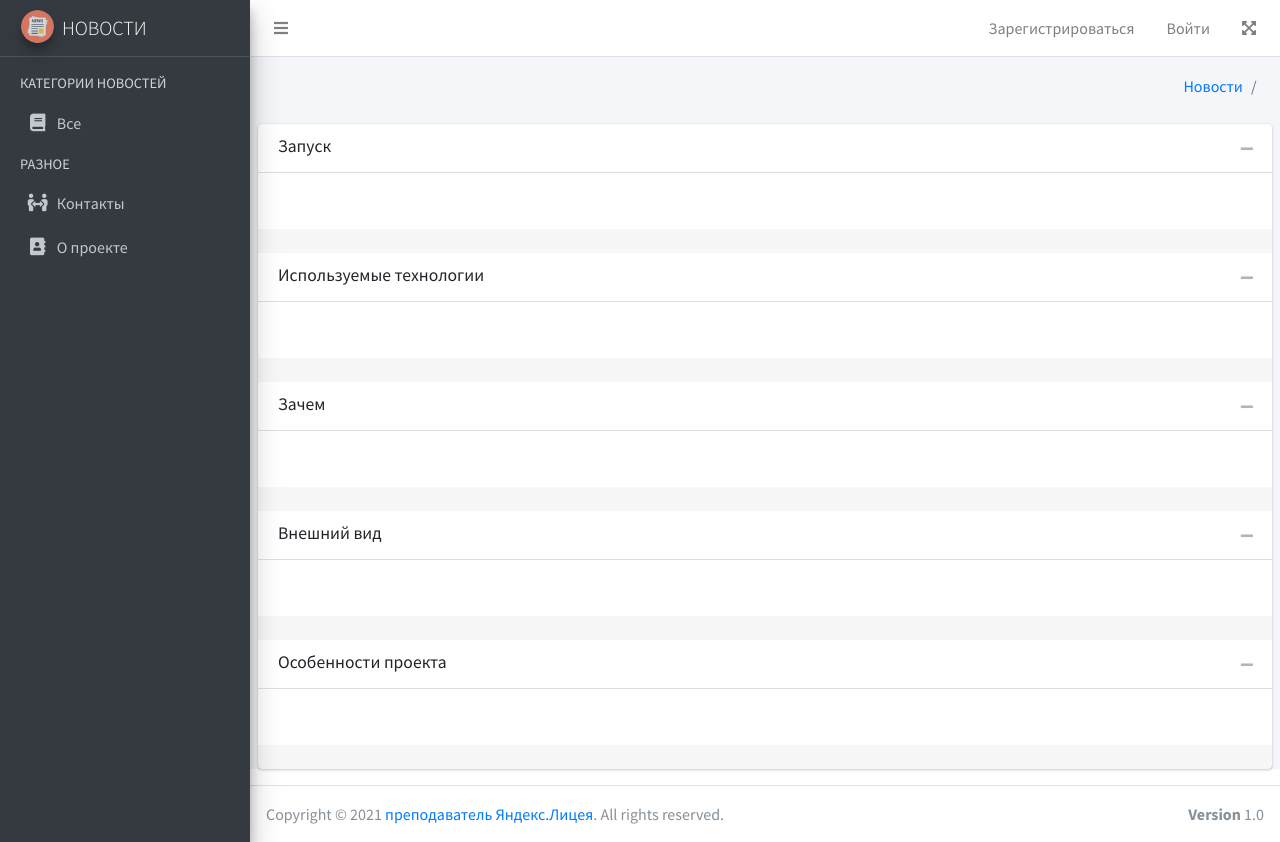
After one commit to sersad/web-flask, a Flask app: template templates/about.html in a window 1280 px wide. The commit adds this page. Run offline with Flask 2, Linux system fonts and the light colour scheme; the template is opened without the code that fills it, so the values that code supplies are empty; parts of the project's set-up code (start-up, migrations or seed data) failed here and were passed over; some libraries are stand-ins or nearby versions.

Commit message:
add about contacts error 404 403 readme
 fix users

```diff
--- a/main.py
+++ b/main.py
@@ -55,6 +55,7 @@ app.config['PERMANENT_SESSION_LIFETIME'] = datetime.timedelta(days=1)
 
 logging.basicConfig(level=logging.WARNING)
 
+
 @login_manager.user_loader
 def load_user(user_id):
     """
@@ -74,11 +75,11 @@ def index(category_id: int = 0):
     else:
         news = db_sess.query(News).order_by(News.created_date.desc()).all()
 
-    category = db_sess.query(Category).all()
+    categories = db_sess.query(Category).all()
     if not category_id:
         title = "Последние новости"
     else:
-        title,  = [i.name for i in category if i.id == category_id]
+        title,  = [i.name for i in categories if i.id == category_id]
     if form.validate_on_submit():
         comment = Comments(content=form.content.data,
                            users_id=current_user.id,
@@ -90,7 +91,7 @@ def index(category_id: int = 0):
     return render_template("index.html",
                            news=news,
                            form=form,
-                           category=category,
+                           category=categories,
                            title=title)
 
 
@@ -157,6 +158,7 @@ def logout():
 def add_news():
     form = NewsForm()
     db_sess = db_session.create_session()
+    categories = db_sess.query(Category).all()
     category = [(i.id, i.name) for i in db_sess.query(Category).all()]
     form.category.choices = category
     if form.validate_on_submit():
@@ -173,15 +175,17 @@ def add_news():
     return render_template('news.html',
                            title='Добавление новости',
                            form=form,
-                           category=category)
+                           category=categories)
 
 
 @app.route('/news/<int:id_>', methods=['GET', 'POST'])
 @login_required
 def edit_news(id_):
     form = NewsForm()
+    db_sess = db_session.create_session()
+    categories = db_sess.query(Category).all()
     if request.method == "GET":
-        db_sess = db_session.create_session()
+
         news = db_sess.query(News).filter(News.id == id_,
                                           News.user == current_user
                                           ).first()
@@ -206,6 +210,7 @@ def edit_news(id_):
             abort(404)
     return render_template('news.html',
                            title='Редактирование новости',
+                           category=categories,
                            form=form)
 
 
@@ -226,8 +231,9 @@ def news_delete(id_):
 @login_required
 def add_category():
     form = CategoryForm()
+    db_sess = db_session.create_session()
+    categories = db_sess.query(Category).all()
     if form.validate_on_submit():
-        db_sess = db_session.create_session()
         category = Category()
         category.name = form.name.data
         db_sess.add(category)
@@ -235,6 +241,7 @@ def add_category():
         return redirect('/')
     return render_template('category.html',
                            title='Добавление Категории',
+                           category=categories,
                            form=form)
 
 
@@ -242,8 +249,9 @@ def add_category():
 @login_required
 def category_edit(id_: int):
     form = CategoryForm()
+    db_sess = db_session.create_session()
+    categories = db_sess.query(Category).all()
     if request.method == "GET":
-        db_sess = db_session.create_session()
         category = db_sess.query(Category).filter(Category.id == id_).first()
         if category and current_user.user_type_id == 1:
             form.category_id.data = category.id
@@ -251,7 +259,6 @@ def category_edit(id_: int):
         else:
             abort(404)
     if form.validate_on_submit():
-        db_sess = db_session.create_session()
         category = db_sess.query(Category).filter(Category.id == id_).first()
         if category and current_user.user_type_id == 1:
             category.name = form.name.data
@@ -261,6 +268,7 @@ def category_edit(id_: int):
             abort(404)
     return render_template('category.html',
                            title='Редактирование категорий',
+                           category=categories,
                            form=form)
 
 
@@ -279,20 +287,23 @@ def category_delete(id_: int):
 
 @app.route('/categories', methods=['GET', 'POST'])
 @login_required
-def categories():
+def categories_all():
     db_sess = db_session.create_session()
-    category = db_sess.query(Category).all()
+    categories = db_sess.query(Category).all()
     return render_template('categories.html',
                            title='Просмотр категорий',
-                           categories=category)
+                           category=categories)
+
 
 @app.route('/users', methods=['GET', 'POST'])
 @login_required
 def all_users():
     db_sess = db_session.create_session()
     users = db_sess.query(Users).all()
+    categories = db_sess.query(Category).all()
     return render_template('users.html',
                            title='Просмотр пользователей',
+                           category=categories,
                            users=users)
 
 
@@ -304,6 +315,8 @@ def user_delete(id_: int):
     if user == current_user:
         abort(403)
     elif user and current_user.user_type_id == 1:
+        if user.user_type_id == 1 and len(db_sess.query(Users).filter(Users.user_type_id == 1).all()) < 2:
+            abort(403)
         db_sess.delete(user)
         db_sess.commit()
     else:
@@ -350,17 +363,47 @@ def user_edit(id_: int):
                            form=form)
 
 
+@app.route('/contacts')
+def contacts():
+    db_sess = db_session.create_session()
+    category = db_sess.query(Category).all()
+    return render_template('contacts.html',
+                           title='Контактная информация',
+                           category=category)
+
+
+@app.route('/about')
+def about():
+    db_sess = db_session.create_session()
+    category = db_sess.query(Category).all()
+    return render_template('about.html',
+                           title='О проекте',
+                           category=category)
+
+
 @app.errorhandler(CSRFError)
 def csrf_error(reason):
     return render_template('error.html', reason=reason)
 
 
 @app.errorhandler(404)
-def not_found(error):
-    """при передаче неправильного параметра ответ от сервера будет приходить в формате JSON,
-    и клиентское приложение не будет падать
-    """
-    return make_response(jsonify({'error': 'Not found'}), 404)
+def error_404(error):
+    db_sess = db_session.create_session()
+    category = db_sess.query(Category).all()
+    return render_template('error.html',
+                           title='ОШИБКА 404',
+                           category=category,
+                           reason='НЕНАЙДЕНО')
+
+
+@app.errorhandler(403)
+def error_403(error):
+    db_sess = db_session.create_session()
+    category = db_sess.query(Category).all()
+    return render_template('error.html',
+                           title='ОШИБКА 403',
+                           category=category,
+                           reason='ЭТО НЕВОЗМОЖНО')
 
 
 def main():
@@ -377,6 +420,10 @@ def main():
     # category = [(i.id, i.name) for i in db_sess.query(Category).all()]
     # print(category)
 
+    users = db_sess.query(Users).filter(Users.user_type_id == 1).all()
+    print(len(users))
+
+
     port = int(os.environ.get('PORT', 5000))
     # с дефаултными значениями будет не более 4 потоков
     app.run()
--- /dev/null
+++ b/templates/about.html
@@ -0,0 +1,115 @@
+{% extends "base.html" %}
+
+{% block body %}
+<body class="hold-transition sidebar-mini">
+{% endblock %}
+
+
+{% block content %}
+
+<div class="card">
+
+  <div class="card-header">
+    <h3 class="card-title">Запуск</h3>
+
+    <div class="card-tools">
+      <button type="button" class="btn btn-tool" data-card-widget="collapse" title="Collapse">
+        <i class="fas fa-minus"></i>
+      </button>
+    </div>
+  </div>
+
+  <div class="card-body">
+    <p class="lead small">
+
+    </p>
+  </div>
+  <div class="card-footer">
+
+  </div>
+
+    <div class="card-header">
+    <h3 class="card-title">Используемые технологии</h3>
+
+    <div class="card-tools">
+      <button type="button" class="btn btn-tool" data-card-widget="collapse" title="Collapse">
+        <i class="fas fa-minus"></i>
+      </button>
+    </div>
+  </div>
+
+  <div class="card-body">
+    <p class="lead small">
+
+    </p>
+  </div>
+  <div class="card-footer">
+
+  </div>
+
+
+    <div class="card-header">
+    <h3 class="card-title">Зачем</h3>
+
+    <div class="card-tools">
+      <button type="button" class="btn btn-tool" data-card-widget="collapse" title="Collapse">
+        <i class="fas fa-minus"></i>
+      </button>
+    </div>
+  </div>
+
+  <div class="card-body">
+    <p class="lead small">
+
+    </p>
+  </div>
+  <div class="card-footer">
+
+  </div>
+
+
+    <div class="card-header">
+    <h3 class="card-title">Внешний вид</h3>
+
+    <div class="card-tools">
+      <button type="button" class="btn btn-tool" data-card-widget="collapse" title="Collapse">
+        <i class="fas fa-minus"></i>
+      </button>
+    </div>
+  </div>
+
+  <div class="card-body">
+    <p class="lead small">
+
+    </p>
+  </div>
+  <div class="card-footer">
+
+  </div>
+
+
+    <div class="card-header">
+    <h3 class="card-title">Особенности проекта</h3>
+
+    <div class="card-tools">
+      <button type="button" class="btn btn-tool" data-card-widget="collapse" title="Collapse">
+        <i class="fas fa-minus"></i>
+      </button>
+    </div>
+  </div>
+
+  <div class="card-body">
+    <p class="lead small">
+
+    </p>
+  </div>
+  <div class="card-footer">
+
+  </div>
+
+
+
+
+</div>
+
+{% endblock %}
--- a/templates/base.html
+++ b/templates/base.html
@@ -46,13 +46,6 @@
     <ul class="navbar-nav">
       <li class="nav-item">
         <a class="nav-link" data-widget="pushmenu" href="#" role="button"><i class="fas fa-bars"></i></a>
-      </li>
-      <li class="nav-item d-none d-sm-inline-block">
-        <a href="/" class="nav-link">Домашняя</a>
-      </li>
-      <li class="nav-item d-none d-sm-inline-block">
-        <a href="нельзя давать" class="nav-link">Контакты</a>
-      </li>
     </ul>
 
     <!-- Right navbar links -->
@@ -159,6 +152,21 @@
             </a>
           </li>
           {% endif %}
+          <li class="nav-header">РАЗНОЕ</li>
+
+          <li class="nav-item">
+            <a href="contacts" class="nav-link">
+              <i class="nav-icon fas fa-people-arrows"></i>
+              <p>Контакты</p>
+            </a>
+          </li>
+
+          <li class="nav-item">
+            <a href="about" class="nav-link">
+              <i class="nav-icon fas fa-address-book"></i>
+              <p>О проекте</p>
+            </a>
+          </li>
 
         </ul>
       </nav>
--- a/templates/categories.html
+++ b/templates/categories.html
@@ -1,13 +1,13 @@
 {% extends "base.html" %}
 
 {% block body %}
-<body class="hold-transition">
+<body class="hold-transition sidebar-mini">
 {% endblock %}
 
 {% block content %}
 
 <!-- перебор категорий -->
-{% for item in categories%}
+{% for item in category%}
 
     <!-- админ видит все -->
     {% if current_user.user_type_id == 1 %}
--- a/templates/category.html
+++ b/templates/category.html
@@ -1,7 +1,7 @@
 {% extends "base.html" %}
 
 {% block body %}
-<body class="hold-transition login-page">
+<body class="hold-transition sidebar-mini">
 {% endblock %}
 
 {% block content %}
```
Also changed, not shown: templates/contacts.html (added, +21 -0 lines), templates/error.html (+24 -0 lines), templates/users.html (+12 -9 lines), db/base.db, readme.MD (added).
